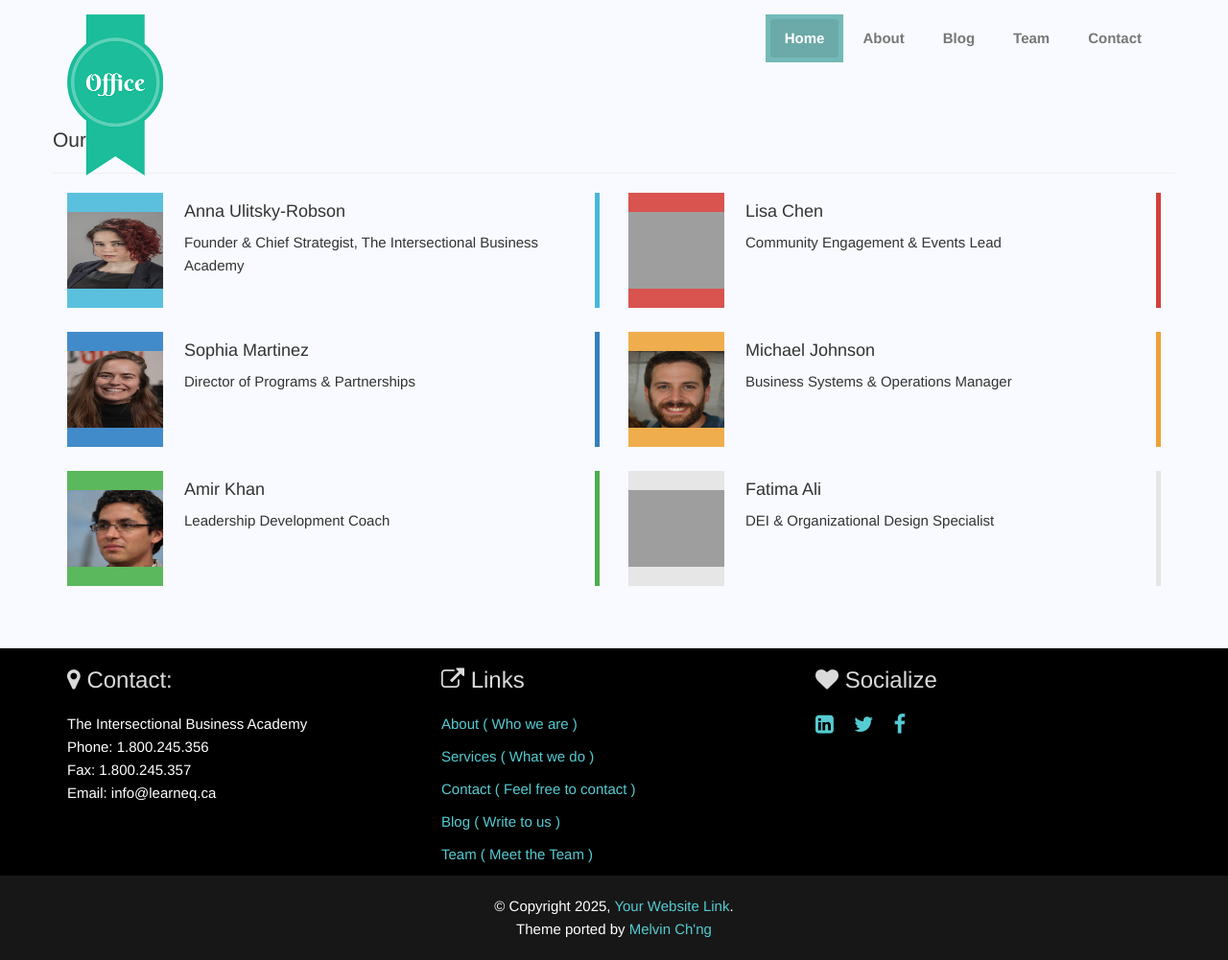
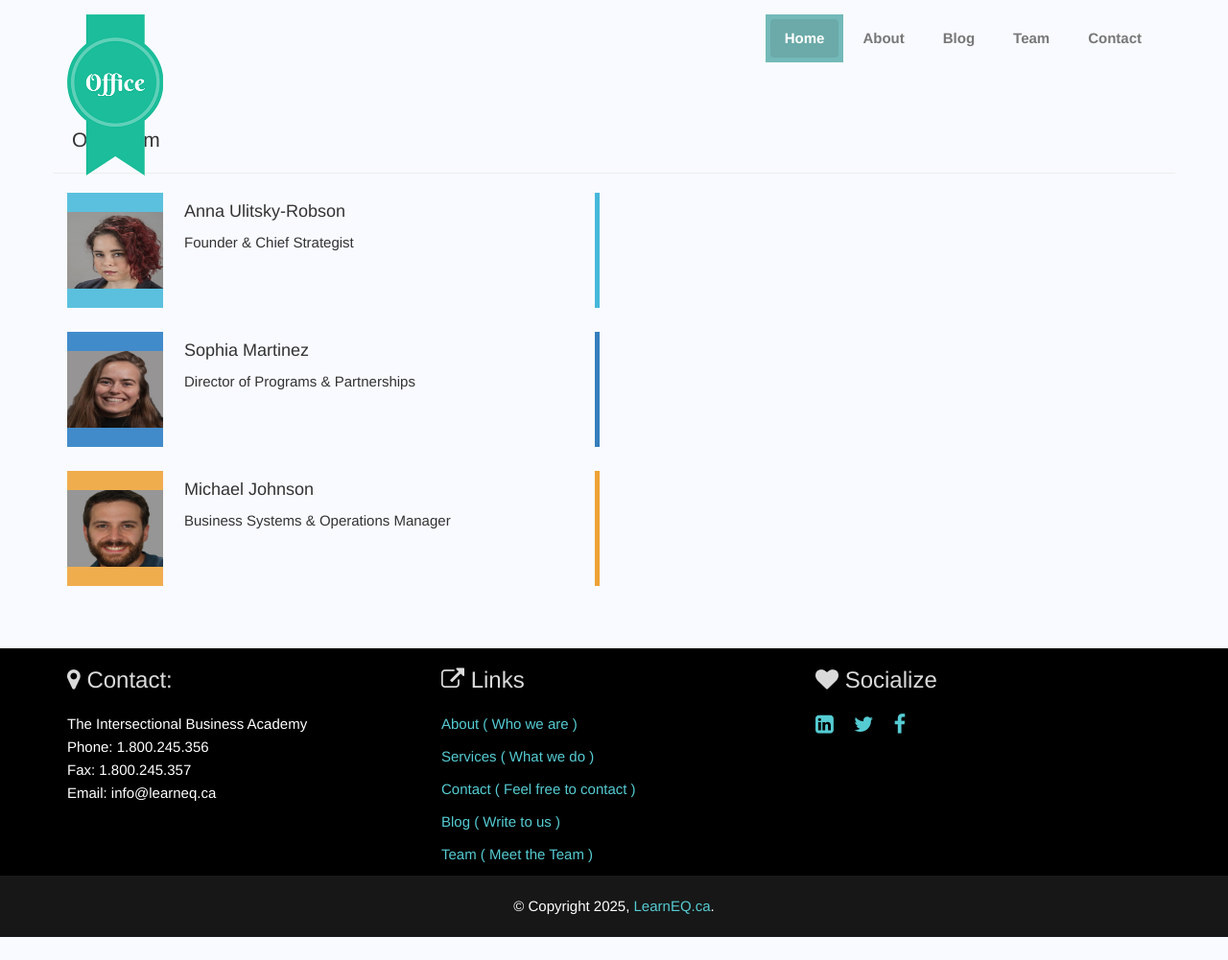
Before and after one commit to brobson/learneq.github.io, a Jekyll site: the page built from team.html, in a window 1280 px wide. Shown: the whole page at 96% size. Built offline with Jekyll 4.4.1, drawn with Linux system fonts in a browser that asks for light colours; after the commit the page ends 977 px from its top, so only the background shows below that; grey boxes are pictures that could not be loaded.

Commit message:
update footer copyright and team member details

```diff
--- a/_includes/footer.html
+++ b/_includes/footer.html
@@ -51,6 +51,6 @@
   </div>
 
   <div class="copyright text center">
-    <p>&copy; Copyright {{ site.time | date: '%Y' }}, <a href="#">Your Website Link</a>. <br>Theme ported by <a href="https://melvinchng.github.io/" target="_blank">Melvin Ch'ng</a></p>
+    <p>&copy; Copyright {{ site.time | date: '%Y' }}, <a href="#">LearnEQ.ca</a>.</p>
   </div>
 </footer>
--- a/team.html
+++ b/team.html
@@ -8,7 +8,7 @@ permalink: /team
 
 <div class="container">
   <div class="row">
-    <h3 class="lead"> Our Story </h3><hr>
+    <h3 class="lead" style="padding-left: 20px;"> Our Team </h3><hr>
     <div class="col-md-6">
       <div class="blockquote-box blockquote-info animated wow fadeInLeft clearfix">
         <div class="square pull-left">
@@ -18,7 +18,7 @@ permalink: /team
           Anna Ulitsky-Robson
         </h4>
         <p>
-          Founder & Chief Strategist, The Intersectional Business Academy
+          Founder & Chief Strategist
         </p>
       </div>
 
@@ -34,20 +34,20 @@ permalink: /team
         </p>
       </div>
 
-      <div class="blockquote-box blockquote-success animated wow fadeInLeft clearfix">
+      <div class="blockquote-box blockquote-warning animated wow fadeInRight clearfix">
         <div class="square pull-left">
-          <img src="assets/img/team/amir.jpg" alt="Feature-img" height="80" width="100">
+          <img src="assets/img/team/michael.jpg" alt="Feature-img" height="80" width="100">
         </div>
         <h4>
-          Amir Khan
+          Michael Johnson
         </h4>
         <p>
-          Leadership Development Coach
+          Business Systems & Operations Manager
         </p>
       </div>
 
     </div>
-    <div class="col-md-6">
+<!--     <div class="col-md-6">
 
       <div class="blockquote-box blockquote-danger animated wow fadeInRight clearfix">
         <div class="square pull-left">
@@ -61,15 +61,15 @@ permalink: /team
         </p>
       </div>
 
-      <div class="blockquote-box blockquote-warning animated wow fadeInRight clearfix">
+      <div class="blockquote-box blockquote-success animated wow fadeInLeft clearfix">
         <div class="square pull-left">
-          <img src="assets/img/team/michael.jpg" alt="Feature-img" height="80" width="100">
+          <img src="assets/img/team/amir.jpg" alt="Feature-img" height="80" width="100">
         </div>
         <h4>
-          Michael Johnson
+          Amir Khan
         </h4>
         <p>
-          Business Systems & Operations Manager
+          Leadership Development Coach
         </p>
       </div>
 
@@ -85,7 +85,7 @@ permalink: /team
         </p>
       </div>
 
-    </div>
+    </div> -->
   </div>
 </div>
 <!--End Main Container -->
```
Also changed, not shown: assets/img/team/anna.jpg, assets/img/team/michael.jpg, assets/img/team/sophia.jpg.
